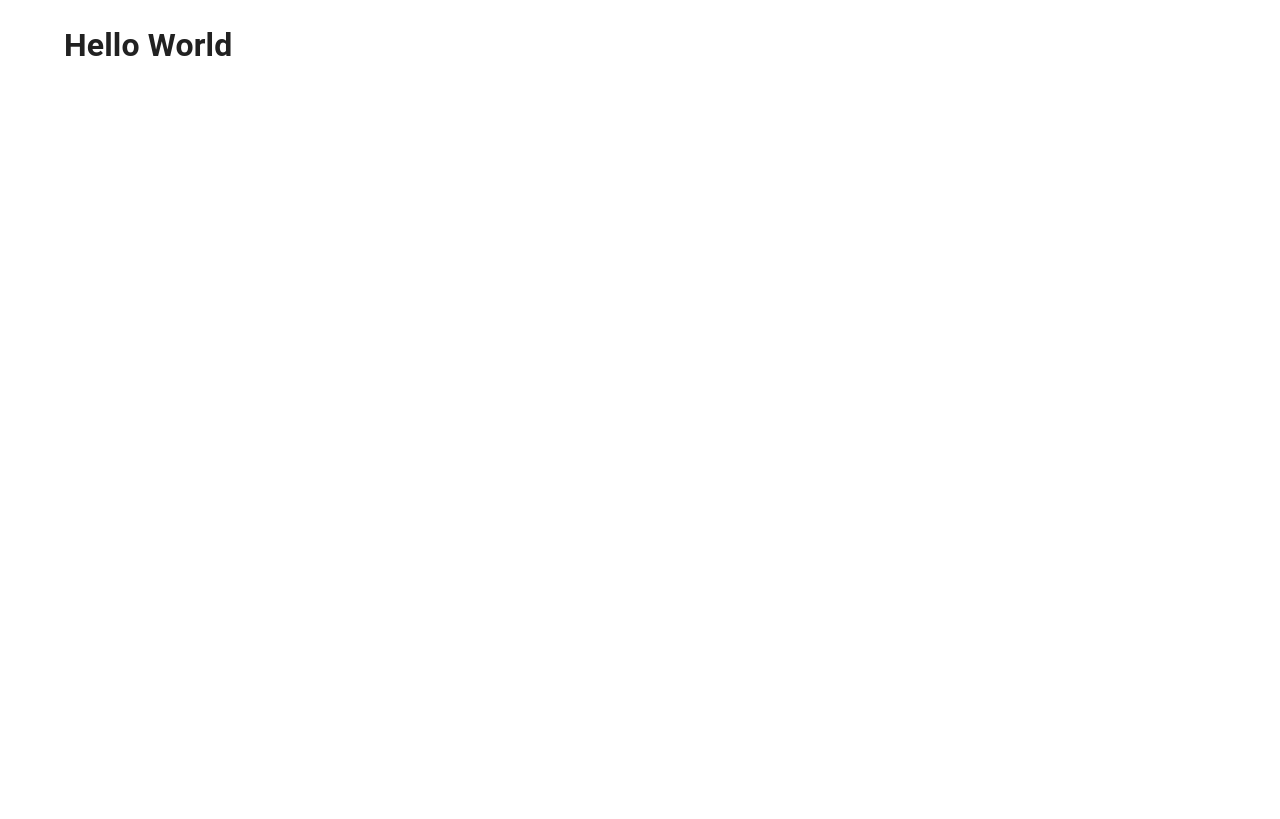
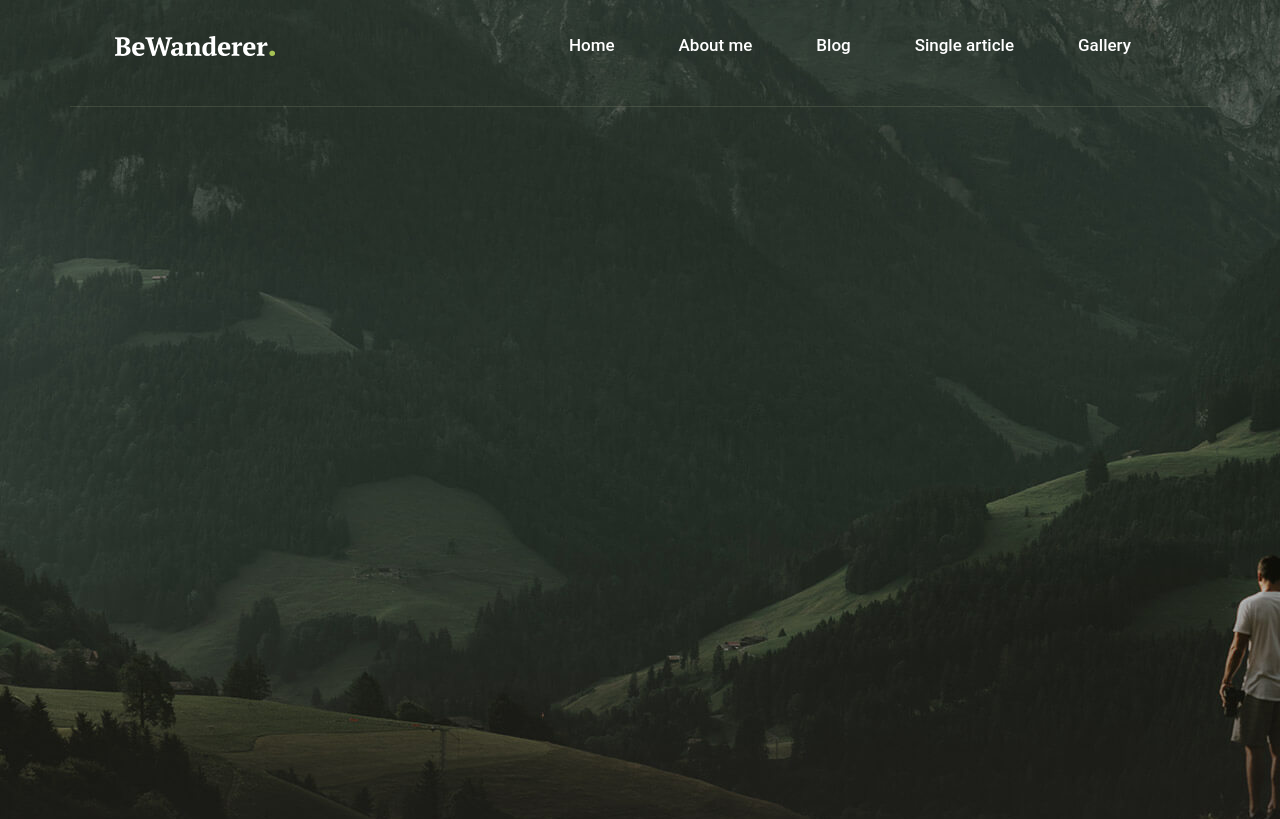
Before and after one commit to AlexeySlip/React-project, a React (Create React App) app: page / in a window 1280 px wide. Shown: the top 819 px of the page. Built offline with nearby package versions, Linux system fonts and the light colour scheme.

Commit message:
added Header v1

```diff
--- a/public/index.html
+++ b/public/index.html
@@ -9,6 +9,7 @@
             name="description"
             content="Web site created using create-react-app"
         />
+        <link rel="stylesheet" href="style.css" />
 
         <title>React App</title>
     </head>
--- /dev/null
+++ b/public/style.css
@@ -0,0 +1,271 @@
+.container {
+    width: 100%;
+    padding-left: 15px;
+    padding-right: 15px;
+    margin-left: auto;
+    margin-right: auto;
+}
+.header-container {
+    left: 0;
+    right: 0;
+    z-index: 20;
+}
+header .container {
+    border-bottom: 1px solid rgba(161, 168, 137, 0.2);
+    z-index: 10;
+}
+.row {
+    display: flex;
+    flex-wrap: wrap;
+    margin-left: -15px;
+    margin-right: -15px;
+}
+[class*='col-'] {
+    padding-left: 15px;
+    padding-right: 15px;
+}
+.col-xs-12 {
+    flex: 0 0 100%;
+    max-width: 100%;
+}
+.header-content {
+    display: flex;
+}
+
+.logo {
+    margin: 0 30px;
+}
+.logo a {
+    display: block;
+    line-height: 60px;
+    padding: 15px 0;
+}
+.logo a img {
+    vertical-align: middle;
+}
+.menu ul {
+    display: flex;
+    margin: 0;
+    justify-content: space-evenly;
+}
+.menu li {
+    position: relative;
+    list-style: none;
+}
+.menu a {
+    color: white;
+    display: block;
+    padding: 15px 0;
+    line-height: 60px;
+    position: relative;
+    font-size: 17px;
+    font-weight: 500;
+    letter-spacing: 0px;
+    text-decoration: none;
+    transition: 0.35s ease-in-out;
+}
+.menu a:hover {
+    color: #a6c354;
+}
+
+/* tabel */
+@media (min-width: 768px) {
+    .container {
+        max-width: 720px;
+    }
+    .col-sm-2 {
+        flex: 0 0 16.66667%;
+        max-width: 16.66667%;
+    }
+
+    .col-sm-3 {
+        flex: 0 0 25%;
+        max-width: 25%;
+    }
+    .col-sm-4 {
+        flex: 0 0 33.33333%;
+        max-width: 33.33333%;
+    }
+    .col-sm-5 {
+        flex: 0 0 41.66667%;
+        max-width: 41.66667%;
+    }
+    .col-sm-6 {
+        flex: 0 0 50%;
+        max-width: 50%;
+    }
+    .col-sm-7 {
+        flex: 0 0 58.33333%;
+        max-width: 58.33333%;
+    }
+    .col-sm-8 {
+        flex: 0 0 66.66667%;
+        max-width: 66.66667%;
+    }
+    .col-sm-9 {
+        flex: 0 0 75%;
+        max-width: 75%;
+    }
+    .col-sm-12 {
+        flex: 0 0 100%;
+        max-width: 100%;
+    }
+    .header-container {
+        position: absolute;
+    }
+}
+/* laptop */
+@media (min-width: 992px) {
+    .container {
+        max-width: 960px;
+    }
+    .col-md-2 {
+        flex: 0 0 16.66667%;
+        max-width: 16.66667%;
+    }
+    .col-md-3 {
+        flex: 0 0 25%;
+        max-width: 25%;
+    }
+    .col-md-4 {
+        flex: 0 0 33.33333%;
+        max-width: 33.33333%;
+    }
+    .col-md-5 {
+        flex: 0 0 41.66667%;
+        max-width: 41.66667%;
+    }
+    .col-md-6 {
+        flex: 0 0 50%;
+        max-width: 50%;
+    }
+    .col-md-7 {
+        flex: 0 0 58.33333%;
+        max-width: 58.33333%;
+    }
+    .col-md-8 {
+        flex: 0 0 66.66667%;
+        max-width: 66.66667%;
+    }
+    .col-md-10 {
+        flex: 0 0 83.33333%;
+        max-width: 83.33333%;
+    }
+    .col-md-12 {
+        flex: 0 0 100%;
+        max-width: 100%;
+    }
+}
+/* desktop */
+@media (min-width: 1200px) {
+    .container {
+        max-width: 1140px;
+    }
+}
+/* only mobile */
+@media (max-width: 767px) {
+    .container {
+        max-width: 760px;
+    }
+    .logo {
+        display: flex;
+        justify-content: center;
+    }
+
+    .nav-mobile-menu {
+        width: 20px;
+        height: 20px;
+        position: absolute;
+        left: 90%;
+        top: 39px;
+        z-index: 10;
+    }
+    .nav-mobile-menu span {
+        height: 1px;
+        background-color: white;
+        position: absolute;
+        left: 0;
+        right: 0;
+        transition: 0.5s ease-in-out;
+    }
+    .nav-mobile-menu span:first-child {
+        top: 3px;
+    }
+    .nav-mobile-menu span:nth-child(2) {
+        top: 8px;
+    }
+    .nav-mobile-menu span:last-child {
+        bottom: 6px;
+    }
+    .nav-mobile-menu.active-menu span:first-child {
+        top: 50%;
+        -webkit-transform: rotate(45deg);
+        transform: rotate(45deg);
+    }
+    .nav-mobile-menu.active-menu span:nth-child(2) {
+        top: 50%;
+        -webkit-transform: rotate(-45deg);
+        transform: rotate(-45deg);
+    }
+    .nav-mobile-menu.active-menu span:last-child {
+        -webkit-transform: scale(0);
+        transform: scale(0);
+    }
+    .navigation {
+        opacity: 0;
+        visibility: hidden;
+        transform: translateX(100%);
+        position: absolute;
+        background-color: #191919;
+    }
+    .navigation.active-menu {
+        opacity: 1;
+        visibility: visible;
+        transform: translateX(0%);
+        z-index: 10;
+    }
+
+    .menu ul {
+        flex-direction: column;
+    }
+    .navigation {
+        position: absolute;
+        background-color: #191919;
+        top: 0;
+        right: 0;
+        height: 100%;
+        width: 60%;
+        transition: 0.5s ease-in-out;
+    }
+    .menu {
+        padding: 100px 0;
+    }
+    .menu ul {
+        padding: 0;
+    }
+    .menu li {
+        border-top: 1px solid rgba(255, 255, 255, 0.03);
+    }
+
+    .menu li:last-child {
+        border-bottom: 1px solid rgba(255, 255, 255, 0.03);
+    }
+    .menu a {
+        display: block;
+        padding: 20px 5px 20px 30px;
+        margin-right: 50px;
+        text-decoration: none;
+        line-height: 19px;
+        color: #a6a6a6;
+    }
+    .header-container {
+        background-color: black;
+    }
+}
+.promo-section {
+    position: relative;
+    z-index: 1;
+    background: url('/images/promo-section.jpg') center center no-repeat;
+    background-size: cover;
+    padding: 500px;
+}
--- a/src/container/App.js
+++ b/src/container/App.js
@@ -8,6 +8,7 @@ const App = () => {
         <>
             <CssBaseline />
             <Header />
+            <Main />
         </>
     )
 }
--- a/src/container/Header/Header.js
+++ b/src/container/Header/Header.js
@@ -1,12 +1,27 @@
-import { Container } from '@material-ui/core'
 import React from 'react'
+import Menu from './Menu/Menu'
 
 const Header = () => {
     return (
         <>
-            <Container>
-                <h1>Hello World</h1>
-            </Container>
+            <header>
+                <div className="header-container">
+                    <div className="container">
+                        <div className="row">
+                            <div className="col-xs-12 col-md-4 col-sm-4">
+                                <div class="logo">
+                                    <a href="*">
+                                        <img src="/images/wanderer.png"></img>
+                                    </a>
+                                </div>
+                            </div>
+                            <div className="col-xs-12 col-md-8 col-sm-8">
+                                <Menu />
+                            </div>
+                        </div>
+                    </div>
+                </div>
+            </header>
         </>
     )
 }
--- /dev/null
+++ b/src/container/Header/Menu/Menu.js
@@ -0,0 +1,58 @@
+import React, { useState } from 'react'
+
+const Menu = () => {
+    const [navMobileMenu, setNavMobileMenu] = useState('nav-mobile-menu')
+
+    const [navigation, setNavigation] = useState('navigation')
+
+    const activeMenu = () => {
+        setNavMobileMenu(
+            navMobileMenu === 'nav-mobile-menu'
+                ? 'nav-mobile-menu active-menu'
+                : 'nav-mobile-menu'
+        )
+
+        setNavigation(
+            navigation === 'navigation'
+                ? 'navigation active-menu'
+                : 'navigation'
+        )
+    }
+
+    return (
+        <>
+            <div className={navigation}>
+                <div className="menu">
+                    <ul>
+                        <li>
+                            <a href="*">Home</a>
+                        </li>
+                        <li>
+                            <a href="*">About me</a>
+                        </li>
+                        <li>
+                            <a href="*">Blog</a>
+                        </li>
+                        <li>
+                            <a href="*">Single article</a>
+                        </li>
+                        <li>
+                            <a href="*">Gallery</a>
+                        </li>
+                    </ul>
+                </div>
+                <ul className="social"></ul>
+            </div>
+            <div
+                // className="nav-mobile-menu "
+                className={navMobileMenu}
+                onClick={activeMenu}
+            >
+                <span></span>
+                <span></span>
+                <span></span>
+            </div>
+        </>
+    )
+}
+export default Menu
--- a/src/container/Main/Main.js
+++ b/src/container/Main/Main.js
@@ -1,7 +1,13 @@
 import React from 'react'
 
 const Main = () => {
-    return <h1>Hello Main</h1>
+    return (
+        <container>
+            <row>
+                <section className="promo-section"></section>
+            </row>
+        </container>
+    )
 }
 
 export default Main
```
Also changed, not shown: public/images/promo-section.jpg (added), public/images/wanderer.png (added).
